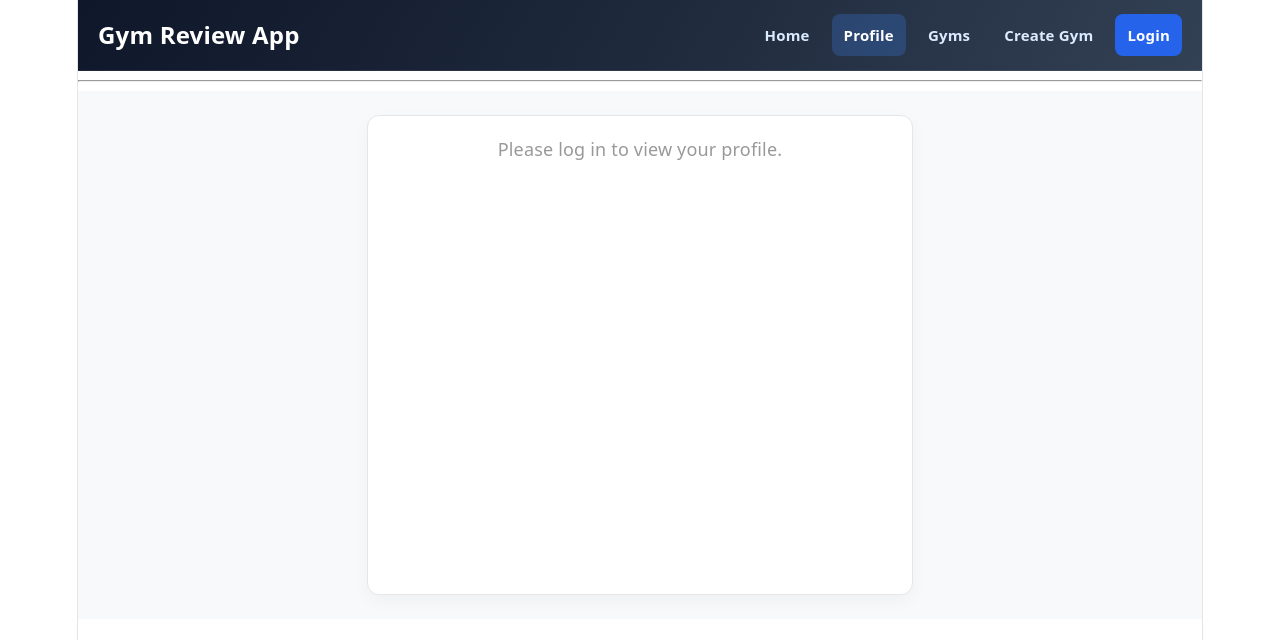
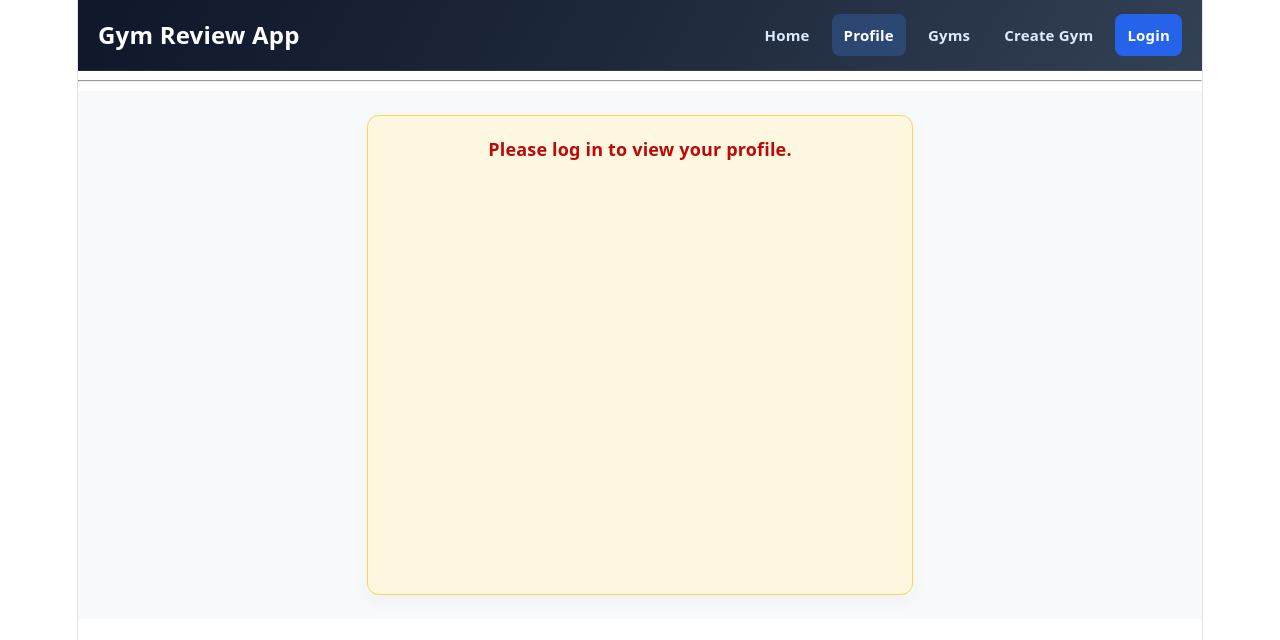
Before and after one commit to dimuthu-mad/Gym-Review-API-2, a React (Vite) app in the folder client/: page /profile in a window 1280 px wide. Shown: the top 640 px of the page. Built offline with nearby package versions, Linux system fonts and the light colour scheme; no server answers.

Commit message:
change ui

```diff
--- a/client/src/components/Profile/Profile.css
+++ b/client/src/components/Profile/Profile.css
@@ -64,6 +64,19 @@
   font-weight: 500;
 }
 
+.profile-empty {
+  background: #fff8e1;
+  border: 1px solid #ffd54f;
+  color: #bc0909;
+  text-align: center;
+}
+
+.profile-empty-text {
+  margin: 0;
+  font-weight: 600;
+  color: #bc0909;
+}
+
 @media (max-width: 520px) {
   .profile-card {
     padding: 14px;
--- a/client/src/components/Profile/Profile.tsx
+++ b/client/src/components/Profile/Profile.tsx
@@ -43,7 +43,9 @@ const Profile = () => {
     return (
       <div className="profile-container">
         <div className="profile-card profile-empty">
-          Please log in to view your profile.
+          <p className="profile-empty-text">
+            Please log in to view your profile.
+          </p>
         </div>
       </div>
     );
@@ -57,12 +59,14 @@ const Profile = () => {
           <img src={user.picture} alt="Profile" className="profile-picture" />
         )}
         <h2 className="profile-name">
-          {user.given_name || user.family_name || "Unknown"}
+          Name: {user.given_name || user.family_name || "Unknown"}{" "}
+          {user.family_name && ` ${user.family_name}`}
         </h2>
-        <div className="profile-field">
+        <h2 className="profile-name">Email: {user.email}</h2>
+        {/* <div className="profile-field">
           <span className="profile-label">Email:</span>
-          <span className="profile-value">{user.email}</span>
-        </div>
+          <span className="profile-value">Email: {user.email}</span>
+        </div> */}
       </div>
     </div>
   );
--- a/client/src/components/Reviews/CreateReview.tsx
+++ b/client/src/components/Reviews/CreateReview.tsx
@@ -74,7 +74,7 @@ const CreateReview = () => {
   return (
     <div className="create-gym-container">
       <div className="create-gym-card">
-        <h2 className="cg-title">Create Gym</h2>
+        <h2 className="cg-title">Create Review</h2>
         {error && <div className="cg-error">{error}</div>}
 
         {authChecking ? (
@@ -82,7 +82,7 @@ const CreateReview = () => {
         ) : !isAuthenticated ? (
           <div className="cg-signin">
             <h3>Sign in required</h3>
-            <p>You need to be signed in to create a gym.</p>
+            <p>You need to be signed in to create a review.</p>
             <div className="cg-actions">
               <a
                 className="cg-btn cg-btn-primary"
```
